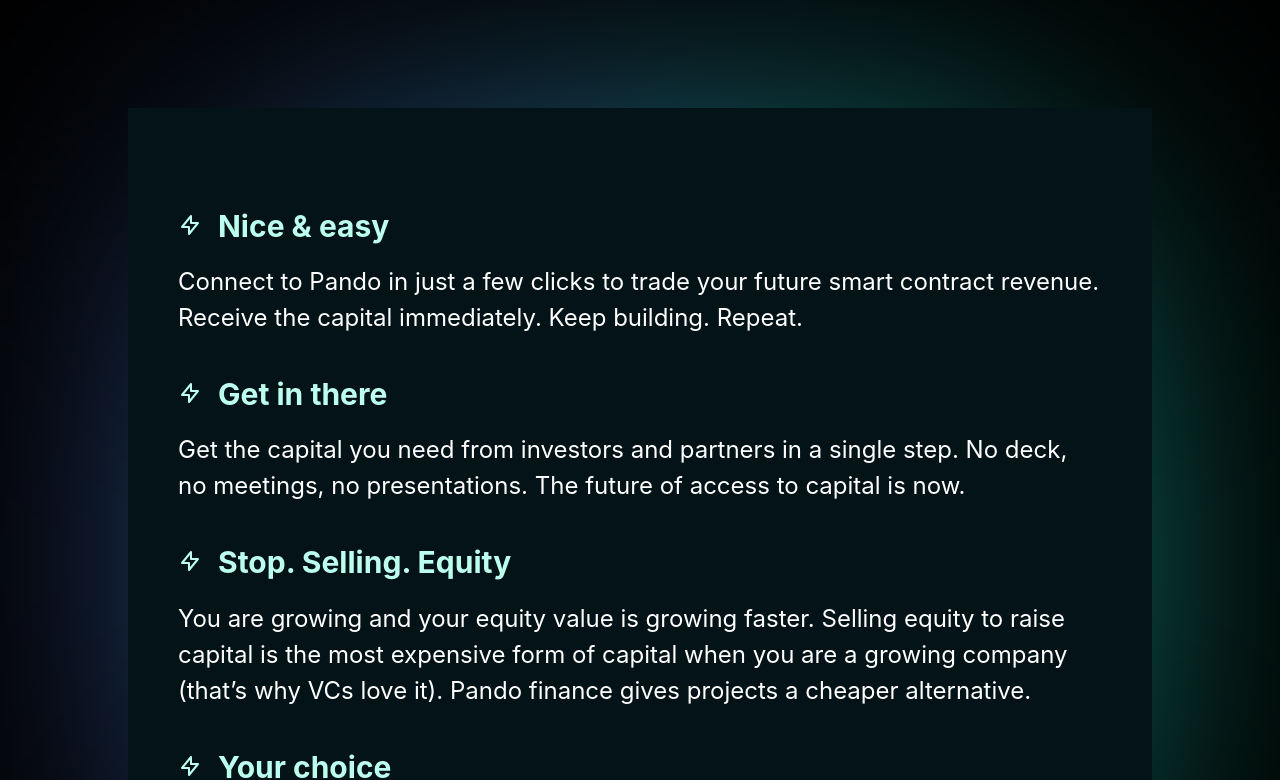
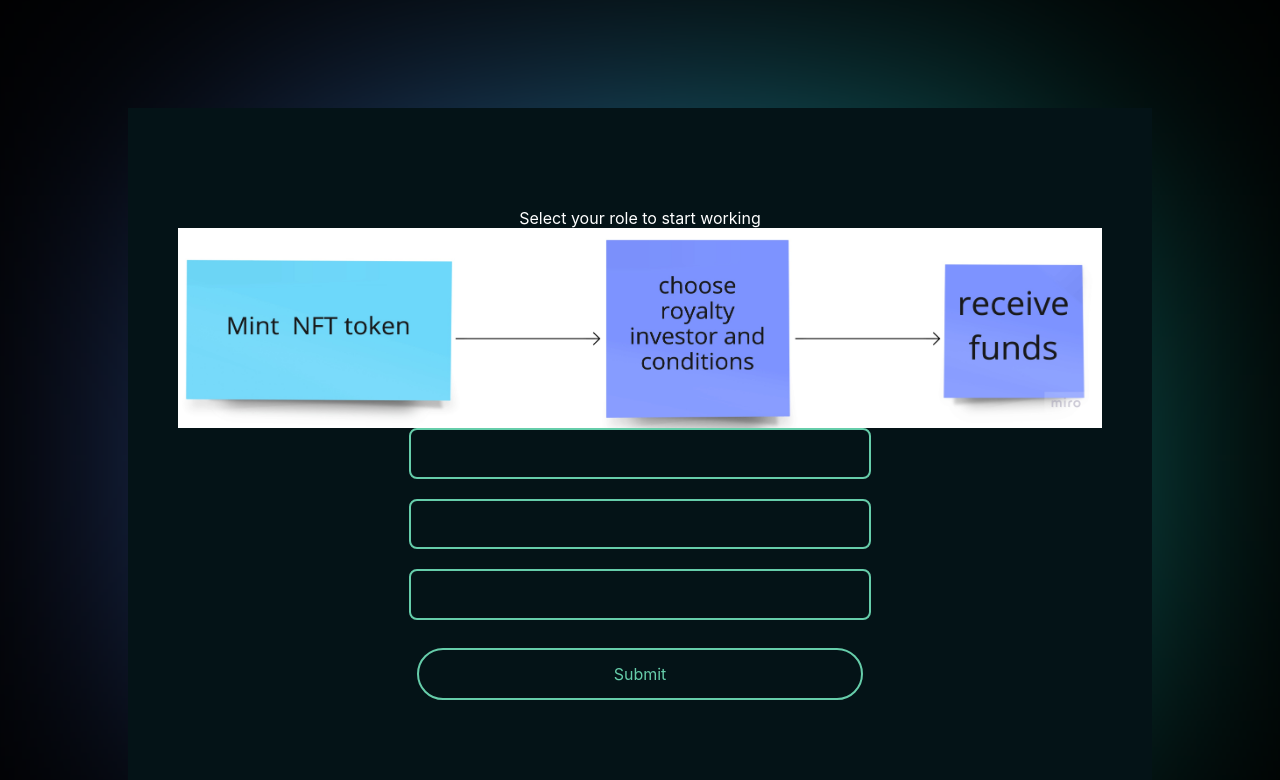
Before and after one commit to webstalt/pando, a Next.js app: page / in a window 1280 px wide. Shown: the part 660-1440 px from the top of the page. Built offline with nearby package versions, Linux system fonts and the light colour scheme.

Commit message:
add seller's form and redux

```diff
--- /dev/null
+++ b/app/store.js
@@ -0,0 +1,15 @@
+import { configureStore } from '@reduxjs/toolkit'
+
+import userReducer from '../components/mintingScreen/sellerView/sellerSlice'
+
+export function makeStore() {
+  return configureStore({
+    reducer: {
+      user: userReducer,
+    },
+  })
+}
+
+const store = makeStore()
+
+export default store
--- a/components/featuresScreen/FeaturesScreen.js
+++ b/components/featuresScreen/FeaturesScreen.js
@@ -1,5 +1,4 @@
 import classes from './featuresScreen.module.scss'
-import { Backlight } from '../backlight/Backlight'
 
 export function FeaturesScreen() {
   const icon = (
@@ -20,7 +19,6 @@
   )
 
   return (
-    <Backlight>
     <div className={classes.content}>
       <div className={classes.block}>
         <h1 className={classes.heading}>
@@ -39,9 +37,9 @@
           Get in there
         </h1>
         <div className={classes.description}>
-            Get the capital you need from investors and partners in a single
-            step. No deck, no meetings, no presentations. The future of access
-            to capital is now.
+          Get the capital you need from investors and partners in a single step.
+          No deck, no meetings, no presentations. The future of access to
+          capital is now.
         </div>
       </div>
       <div className={classes.block}>
@@ -51,9 +49,9 @@
         </h1>
         <div className={classes.description}>
           You are growing and your equity value is growing faster. Selling
-            equity to raise capital is the most expensive form of capital when
-            you are a growing company (that’s why VCs love it). Pando finance
-            gives projects a cheaper alternative.
+          equity to raise capital is the most expensive form of capital when you
+          are a growing company (that’s why VCs love it). Pando finance gives
+          projects a cheaper alternative.
         </div>
       </div>
       <div className={classes.block}>
@@ -69,6 +67,5 @@
         </div>
       </div>
     </div>
-    </Backlight>
   )
 }
--- a/components/featuresScreen/featuresScreen.module.scss
+++ b/components/featuresScreen/featuresScreen.module.scss
@@ -2,7 +2,7 @@
   display: flex;
   flex-direction: column;
   justify-content: center;
-  padding: 80px 50px;
+  padding: 10px 50px;
   text-align: left;
 }
 
--- a/components/helloScreen/helloScreen.module.scss
+++ b/components/helloScreen/helloScreen.module.scss
@@ -14,6 +14,8 @@
   flex-direction: column;
   justify-content: center;
   align-items: center;
+
+  text-align: center;
 }
 
 .description {
@@ -43,10 +45,6 @@
 
 
 @media screen and (max-width: 600px) {
-  .content {
-    text-align: center;
-  }
-
   .buttons {
     flex-direction: column;
   }
--- a/components/mintingScreen/MintingScreen.js
+++ b/components/mintingScreen/MintingScreen.js
@@ -1,10 +1,57 @@
+import Image from 'next/image'
+import { Formik, Form, Field, ErrorMessage } from 'formik'
+
+import { Button } from '../button/Button'
 import { Backlight } from '../backlight/Backlight'
 import classes from './mintingScreen.module.scss'
+import conceptMap from './concept-map.jpg'
 
 export function MintingScreen({ data }) {
   return (
     <Backlight>
-      <div className={classes.table}>
+      <div className={classes.content}>
+        Select your role to start working
+        <Image src={conceptMap} alt="concept-map" height="200" width="800" />
+        <Formik
+          initialValues={{ email: '', password: '' }}
+          validate={(values) => {
+            const errors = {}
+            if (!values.email) {
+              errors.email = 'Required'
+            } else if (
+              !/^[A-Z0-9._%+-]+@[A-Z0-9.-]+\.[A-Z]{2,}$/i.test(values.email)
+            ) {
+              errors.email = 'Invalid email address'
+            }
+            return errors
+          }}
+          onSubmit={(values, { setSubmitting }) => {
+            setTimeout(() => {
+              alert(JSON.stringify(values, null, 2))
+              setSubmitting(false)
+            }, 400)
+          }}
+        >
+          {({ isSubmitting }) => (
+            <Form className={classes.form}>
+              <Field className={classes.inputField} type="name" name="name" />
+              <ErrorMessage name="name" component="div" />
+              <Field className={classes.inputField} type="price" name="price" />
+              <ErrorMessage name="price" component="div" />
+              <Field
+                className={classes.inputField}
+                type="royalty"
+                name="royalty"
+              />
+              <ErrorMessage name="royalty" component="div" />
+              <Button type="submit" disabled={isSubmitting}>
+                Submit
+              </Button>
+            </Form>
+          )}
+        </Formik>
+      </div>
+      {/* <div className={classes.table}>
         <div className={classes.row}>
           <div className={classes.cell}>table head</div>
           <div className={classes.cell}>table head2</div>
@@ -15,7 +62,7 @@
           <div className={classes.cell}>table cell2</div>
           <div className={classes.cell}>table cell3</div>
         </div>
-      </div>
+      </div> */}
     </Backlight>
   )
 }
--- a/components/mintingScreen/mintingScreen.module.scss
+++ b/components/mintingScreen/mintingScreen.module.scss
@@ -1,3 +1,37 @@
+.content {
+  min-height: 50vh;
+  padding: 100px 50px;
+
+  display: flex;
+  flex-direction: column;
+}
+
+.form {
+  display: flex;
+  flex-direction: column;
+  gap: 20px;
+  width: 50%;
+  margin: 0 auto;
+}
+
+.inputField {
+  --color: mediumaquamarine;
+  --hover: #{adjust-hue(mediumaquamarine, 45deg)};
+
+  background-color: transparent;
+  color: white;
+  border: 2px solid var(--color);
+  line-height: 20px;
+  padding: 1em 2em;
+  border-radius: 8px;
+
+  &:focus {
+    border-color: white;
+
+    outline: none;
+  }
+}
+
 .table {
   display: flex;
   flex-direction: column;
--- /dev/null
+++ b/components/mintingScreen/sellerView/sellerSlice.js
@@ -0,0 +1,22 @@
+import { createSlice } from '@reduxjs/toolkit'
+
+const initialState = {
+  value: 0,
+}
+
+export const sellerSlice = createSlice({
+  name: 'seller',
+  initialState,
+  // The `reducers` field lets us define reducers and generate associated actions
+  reducers: {
+    increment: (state) => {
+      // Redux Toolkit allows us to write "mutating" logic in reducers. It
+      // doesn't actually mutate the state because it uses the Immer library,
+      // which detects changes to a "draft state" and produces a brand new
+      // immutable state based off those changes
+      state.value += 1
+    },
+  },
+})
+
+export default sellerSlice.reducer
--- a/package.json
+++ b/package.json
@@ -15,11 +15,14 @@
   "dependencies": {
     "@babel/core": "^7.17.9",
     "@babel/preset-react": "^7.16.7",
+    "@reduxjs/toolkit": "^1.8.1",
     "babel-polyfill": "^6.26.0",
     "babel-register": "^6.26.0",
+    "formik": "^2.2.9",
     "next": "12.1.5",
     "react": "18.0.0",
     "react-dom": "18.0.0",
+    "react-redux": "^8.0.1",
     "web3": "^1.7.3"
   },
   "devDependencies": {
--- a/pages/_app.js
+++ b/pages/_app.js
@@ -1,7 +1,14 @@
+import { Provider } from 'react-redux'
 import '../components/styles.scss'
 
+import store from '../app/store'
+
 function MyApp({ Component, pageProps }) {
-  return <Component {...pageProps} />
+  return (
+    <Provider store={store}>
+      <Component {...pageProps} />
+    </Provider>
+  )
 }
 
 export default MyApp
--- a/pages/index.js
+++ b/pages/index.js
@@ -7,8 +7,8 @@
   return (
     <MainLayout title="Main page">
       <HelloScreen />
+      <MintingScreen />
       <FeaturesScreen />
-      {/* <MintingScreen /> */}
     </MainLayout>
   )
 }
```
Also changed, not shown: components/mintingScreen/concept-map.jpg (added), components/mintingScreen/sellerView/SellerView.js (added), 1 other file (tests, documents, lock files or other folders). Lines whose indentation alone changed are shown as unchanged.
